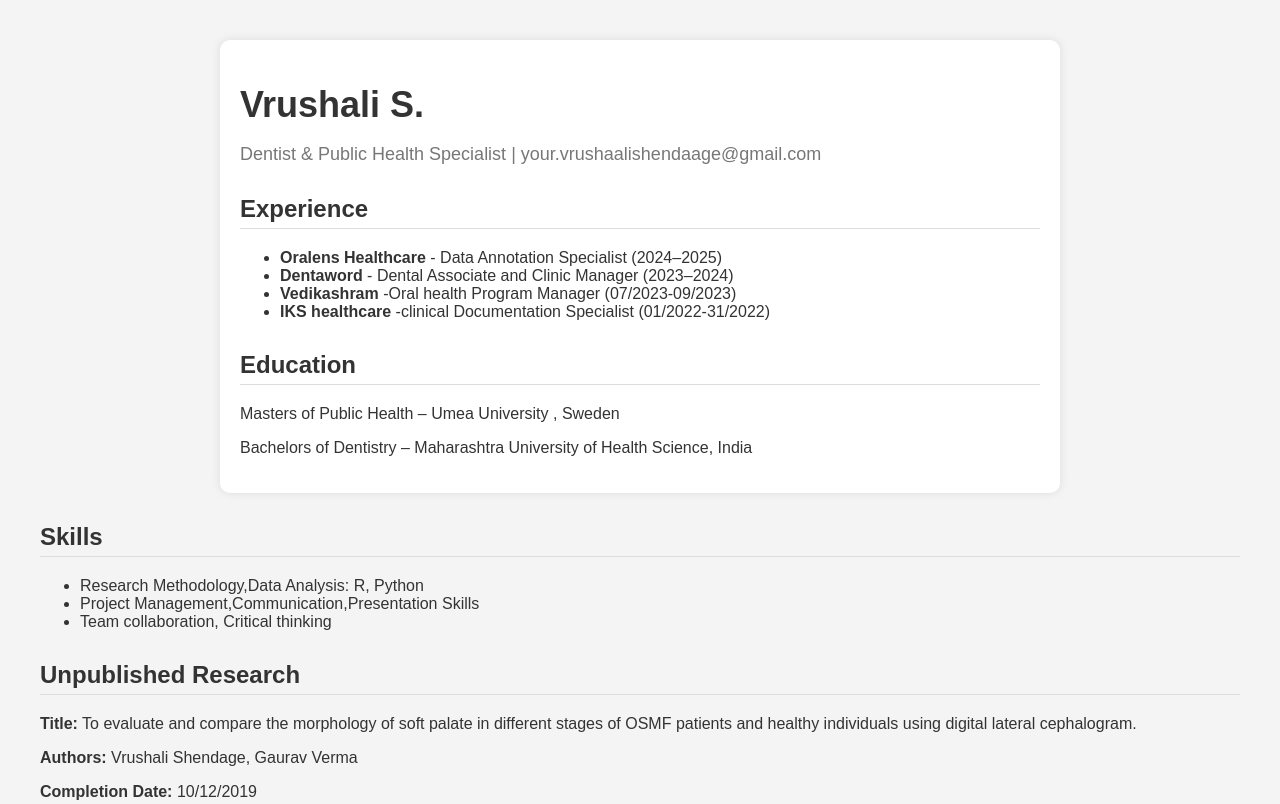
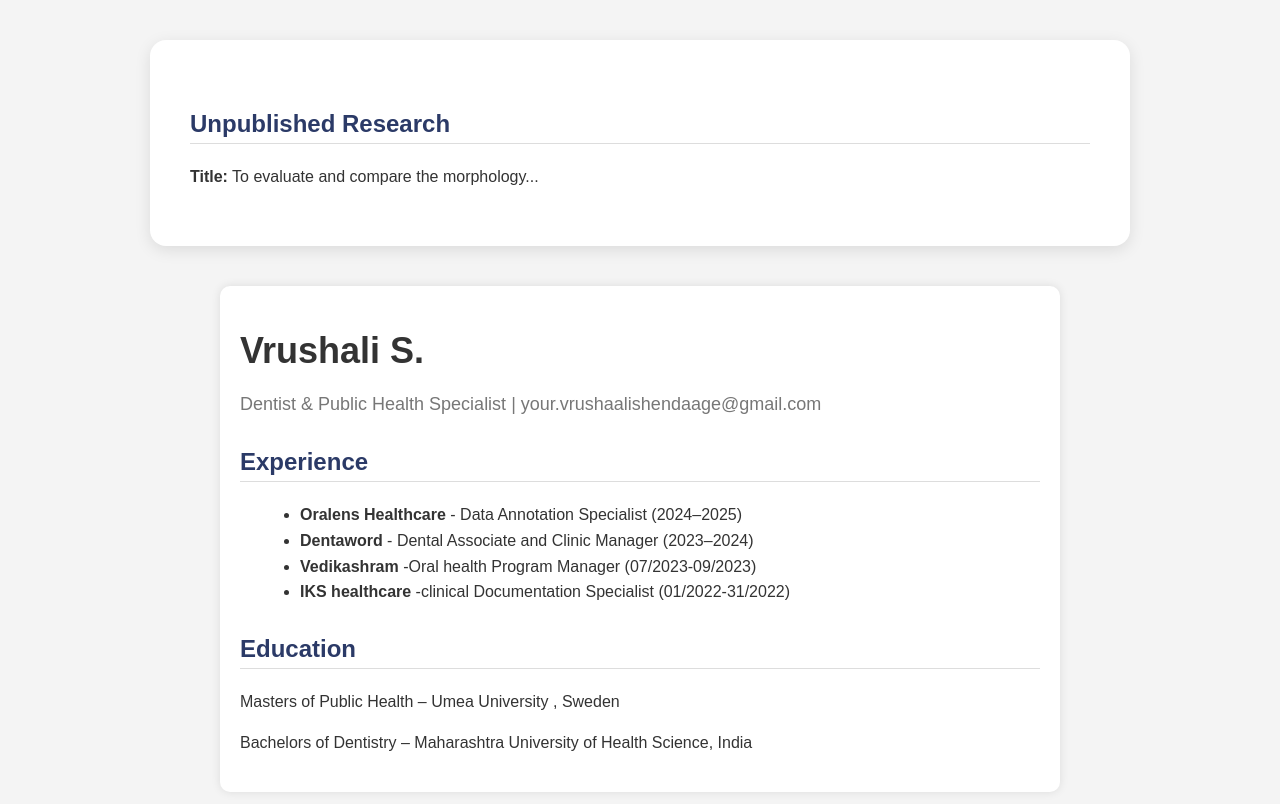
Before and after one commit to Vrushaalishendaage/Vrushaalishendaage, a website: page index.html in a window 1280 px wide. Shown: the top 804 px of the page. Drawn offline with Linux system fonts and the light colour scheme.

Commit message:
Update index.html

```diff
--- a/index.html
+++ b/index.html
@@ -4,6 +4,67 @@
   <meta charset="UTF-8" />
   <meta name="viewport" content="width=device-width, initial-scale=1.0"/>
   <title>Vrushali S. - Resume</title>
+     <style>
+    body {
+      font-family: 'Segoe UI', sans-serif;
+      background-color: #f4f6f8;
+      color: #333;
+      margin: 0;
+      padding: 0;
+    }
+
+    .resume-container {
+      max-width: 900px;
+      margin: 40px auto;
+      background-color: #ffffff;
+      padding: 40px;
+      border-radius: 16px;
+      box-shadow: 0 4px 16px rgba(0,0,0,0.1);
+    }
+
+    h2 {
+      color: #2b3a67;
+      border-bottom: 2px solid #ddd;
+      padding-bottom: 6px;
+      margin-top: 40px;
+    }
+
+    h3 {
+      color: #34495e;
+      margin-top: 20px;
+    }
+
+    p, li {
+      font-size: 16px;
+      line-height: 1.6;
+    }
+
+    ul {
+      margin-left: 20px;
+    }
+
+    .references {
+      display: flex;
+      flex-wrap: wrap;
+      gap: 40px;
+    }
+
+    .references div {
+      flex: 1;
+    }
+  </style>
+</head>
+
+<body>
+  <div class="resume-container">
+    <!-- All your resume sections go here -->
+    <h2>Unpublished Research</h2>
+    <p><strong>Title:</strong> To evaluate and compare the morphology...</p>
+
+    <!-- ...continue adding the rest of the resume here (as we generated earlier)... -->
+  </div>
+</body>
+</html>
   <link rel="stylesheet" href="style.css"/>
 </head>
 <body>
@@ -82,8 +143,6 @@
     <li>Tableau</li>
   </ul>
 </section>
-    <div class="resume-container">
-  <!-- Paste all your resume sections here -->
 </div>
 
 
```
